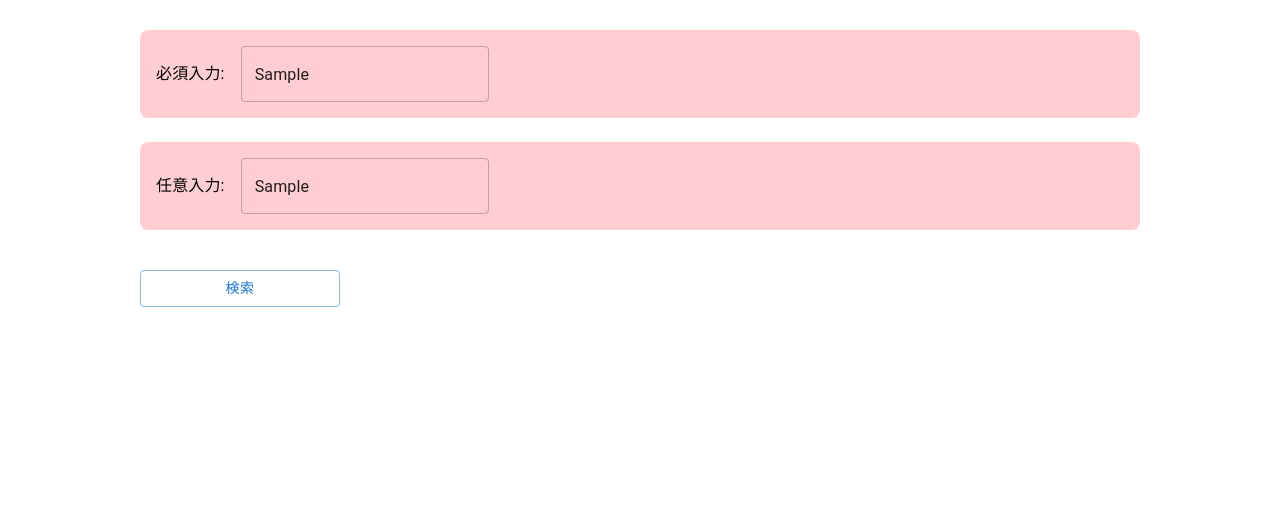
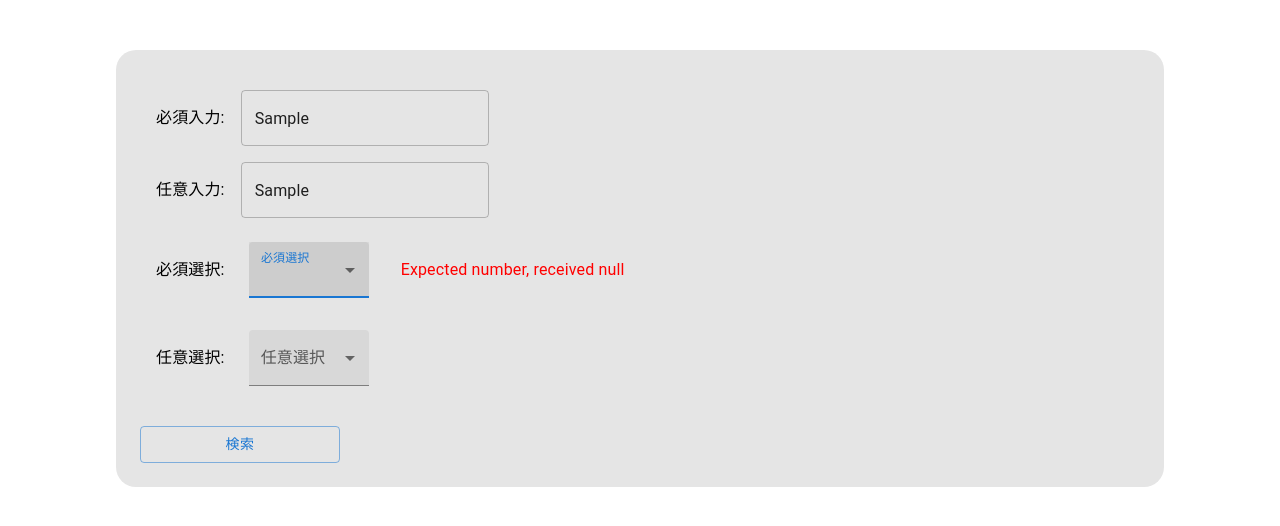
Before and after one commit to yohei222/react-hook-form-zod-mui, a React (Vite) app: page / in a window 1280 px wide. Both pictures are taken after typing "Sample", "Sample" into the empty fields and a click on the button "検索". Shown: the top 526 px of the page. Built offline with nearby package versions, Linux system fonts and the light colour scheme.

Commit message:
fix: リファクタ

```diff
--- a/src/ schema/sample-form-schema.ts
+++ b/src/ schema/sample-form-schema.ts
@@ -1,7 +1,8 @@
 import { z } from 'zod'
 import { fallback } from './fallback'
 
-const castToStringOrNull = <T extends Parameters<typeof z.preprocess>[1]>(
+// zodのpreprocessを使って、値が空文字の場合はnullに変換する
+const castToValOrNull = <T extends Parameters<typeof z.preprocess>[1]>(
   schema: T,
 ) =>
   z.preprocess((val) => {
@@ -9,17 +10,23 @@ const castToStringOrNull = <T extends Parameters<typeof z.preprocess>[1]>(
       const trimmedVal = val.trim()
       return trimmedVal.length > 0 ? trimmedVal : null
     }
+    if (typeof val === 'number') {
+      return val
+    }
     return null
   }, schema)
 
 export const sampleFormStrictSchema = z.object({
-  name: castToStringOrNull(z.string().nonempty()),
-  nullableName: castToStringOrNull(z.string().nullable()),
+  name: castToValOrNull(z.string().nonempty()),
+  nullableName: castToValOrNull(z.string().nullable()),
+  selectedValue: z.number(),
+  nullableSelectedValue: castToValOrNull(z.number().nullable()),
 })
 
-export const sampleFormSafeSchema = z.object({
+// 値が存在する必要のあるフィールドのみfallbackを実装する
+export const sampleFormSafeSchema = sampleFormStrictSchema.extend({
   name: sampleFormStrictSchema.shape.name.or(fallback(null)),
-  nullableName: sampleFormStrictSchema.shape.nullableName.or(fallback(null)),
+  selectedValue: sampleFormStrictSchema.shape.nullableName.or(fallback(null)),
 })
 
 export type SampleFormStrictSchema = z.infer<typeof sampleFormStrictSchema>
--- /dev/null
+++ b/src/components/RHFSelect.tsx
@@ -0,0 +1,55 @@
+import { FieldValues, useController } from 'react-hook-form'
+import {
+  FormControl,
+  InputLabel,
+  MenuItem,
+  Select,
+  Stack,
+  Typography,
+} from '@mui/material'
+import { RHFProps } from '../types/RHFProps'
+
+const RHFSelect = <T extends FieldValues>({
+  name,
+  control,
+  label,
+}: RHFProps<T>) => {
+  const {
+    field,
+    formState: { errors },
+  } = useController({ name, control })
+
+  const errorMessage = errors?.[name]?.message as string
+
+  return (
+    <Stack direction="row" alignItems="center" m={2}>
+      <Typography variant="body1" mr={2}>
+        {label}:
+      </Typography>
+      <FormControl variant="filled" sx={{ m: 1, minWidth: 120 }}>
+        <InputLabel>{label}</InputLabel>
+        <Select
+          // 値がnullの場合は空文字に変換する
+          value={field.value ?? ''}
+          onChange={field.onChange}
+          onBlur={field.onBlur}
+          inputRef={field.ref}
+        >
+          <MenuItem value="">
+            <em>None</em>
+          </MenuItem>
+          <MenuItem value={10}>Ten</MenuItem>
+          <MenuItem value={20}>Twenty</MenuItem>
+          <MenuItem value={30}>Thirty</MenuItem>
+        </Select>
+      </FormControl>
+      {errorMessage && (
+        <Typography variant="body1" ml={3} color="red">
+          {errorMessage}
+        </Typography>
+      )}
+    </Stack>
+  )
+}
+
+export default RHFSelect
--- a/src/components/RHFTextField.tsx
+++ b/src/components/RHFTextField.tsx
@@ -2,47 +2,37 @@
 
 import { Stack, TextField } from '@mui/material'
 import Typography from '@mui/material/Typography'
-import { FieldValues, UseControllerProps, useController } from 'react-hook-form'
-
-type Props<T extends FieldValues> = Pick<
-  UseControllerProps<T>,
-  'name' | 'control'
-> & {
-  label: string
-}
+import { FieldValues, useController } from 'react-hook-form'
+import { RHFProps } from '../types/RHFProps'
 
 const RHFTextField = <T extends FieldValues>({
   name,
   control,
   label,
-}: Props<T>) => {
+}: RHFProps<T>) => {
   const {
     field,
     formState: { errors },
   } = useController({ name, control })
 
+  const errorMessage = errors?.[name]?.message as string
+
   return (
-    <Stack
-      direction="row"
-      alignItems="center"
-      bgcolor={'#ffcdd2'}
-      p={2}
-      my={3}
-      borderRadius={2}
-    >
+    <Stack direction="row" alignItems="center" m={2}>
       <Typography variant="body1" mr={2}>
         {label}:
       </Typography>
       <TextField
         name={field.name} // send down the input name
+        // 値がnullの場合は空文字に変換する
         value={field.value ?? ''} // input value
         onChange={field.onChange} // send value to hook form
         onBlur={field.onBlur} // notify when input is touched/blur
         inputRef={field.ref} // send input ref, so we can focus on input when error appear
       />
-      {errors.name?.message && (
-        <Typography variant="body1" ml={3}>
-          {errors[name]?.message as string}
+      {errorMessage && (
+        <Typography variant="body1" ml={3} color="red">
+          {errorMessage}
         </Typography>
       )}
     </Stack>
--- a/src/components/SampleForm.tsx
+++ b/src/components/SampleForm.tsx
@@ -1,6 +1,7 @@
 import useSampleForm from '../hooks/useSampleForm'
 import { Box, Button } from '@mui/material'
 import RHFTextField from './RHFTextField'
+import RHFSelect from './RHFSelect'
 
 const SampleForm = () => {
   const {
@@ -11,13 +12,20 @@ const SampleForm = () => {
     <Box
       component="form"
       onSubmit={handleSubmit(onSubmit)}
-      style={{
-        width: '1000px',
-        margin: '30px auto',
-      }}
+      width={'1000px'}
+      margin={'50px auto'}
+      bgcolor="#E5E5E5"
+      p={3}
+      borderRadius={5}
     >
       <RHFTextField name="name" control={control} label="必須入力" />
       <RHFTextField name="nullableName" control={control} label="任意入力" />
+      <RHFSelect name="selectedValue" control={control} label="必須選択" />
+      <RHFSelect
+        name="nullableSelectedValue"
+        control={control}
+        label="任意選択"
+      />
       <Button type="submit" variant="outlined" sx={{ mt: 2, width: 200 }}>
         検索
       </Button>
--- a/src/hooks/useSampleForm.ts
+++ b/src/hooks/useSampleForm.ts
@@ -28,7 +28,10 @@ const useSampleForm = () => {
   // フォームの入力値
   console.log('watchedInput', watchedInput)
 
+  // zodの値変換+型チェックを通過した場合のみonSubmitが呼ばれる
+  // 実際の型はSampleFormStrictSchema
   const onSubmit = (data: SampleFormSafeSchema) => {
+    // zodの値変換+型チェックを通過した値
     console.log('data', data)
   }
 
--- /dev/null
+++ b/src/types/RHFProps.ts
@@ -0,0 +1,8 @@
+import { FieldValues, UseControllerProps } from "react-hook-form"
+
+export type RHFProps<T extends FieldValues> = Pick<
+  UseControllerProps<T>,
+  'name' | 'control'
+> & {
+  label: string
+}
```
